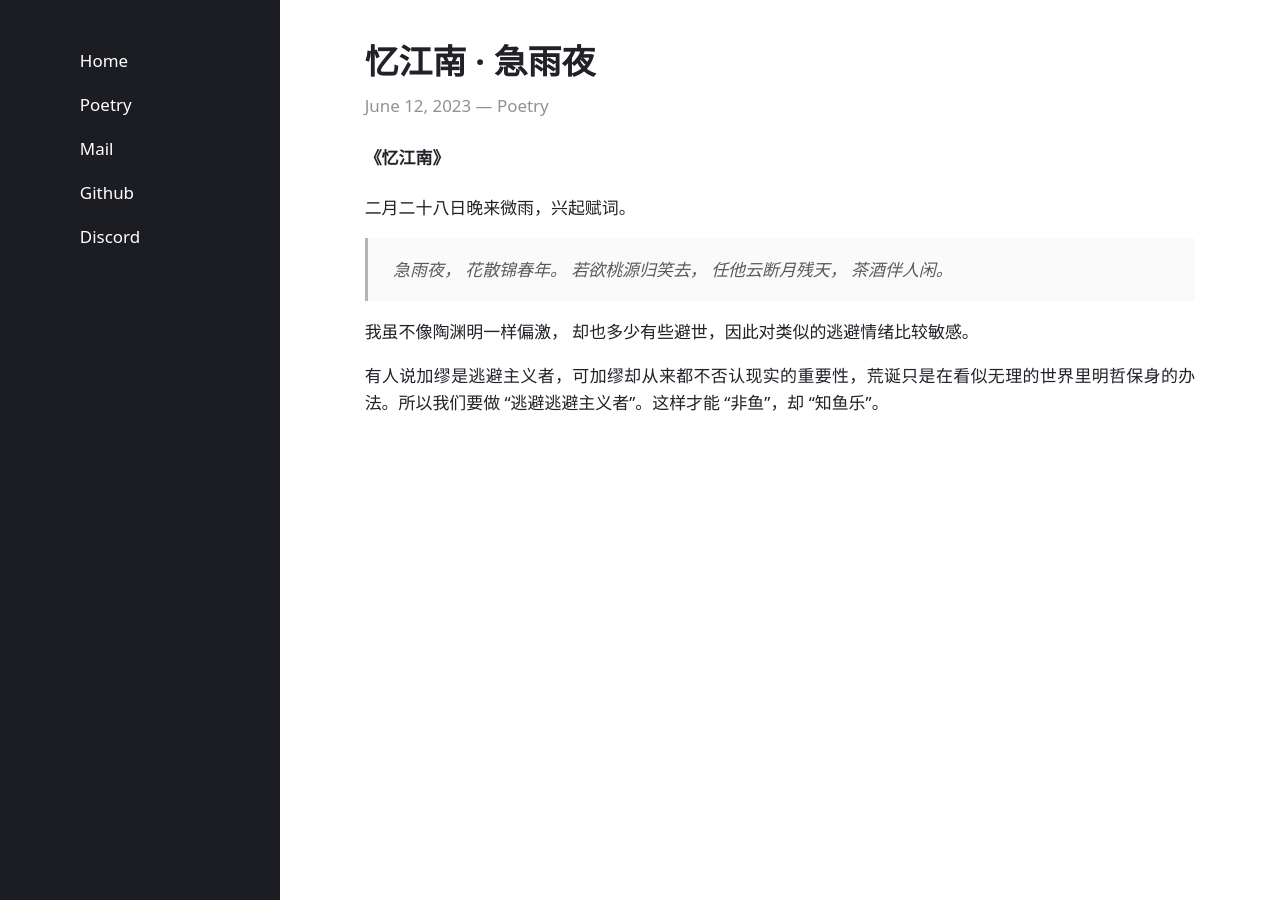
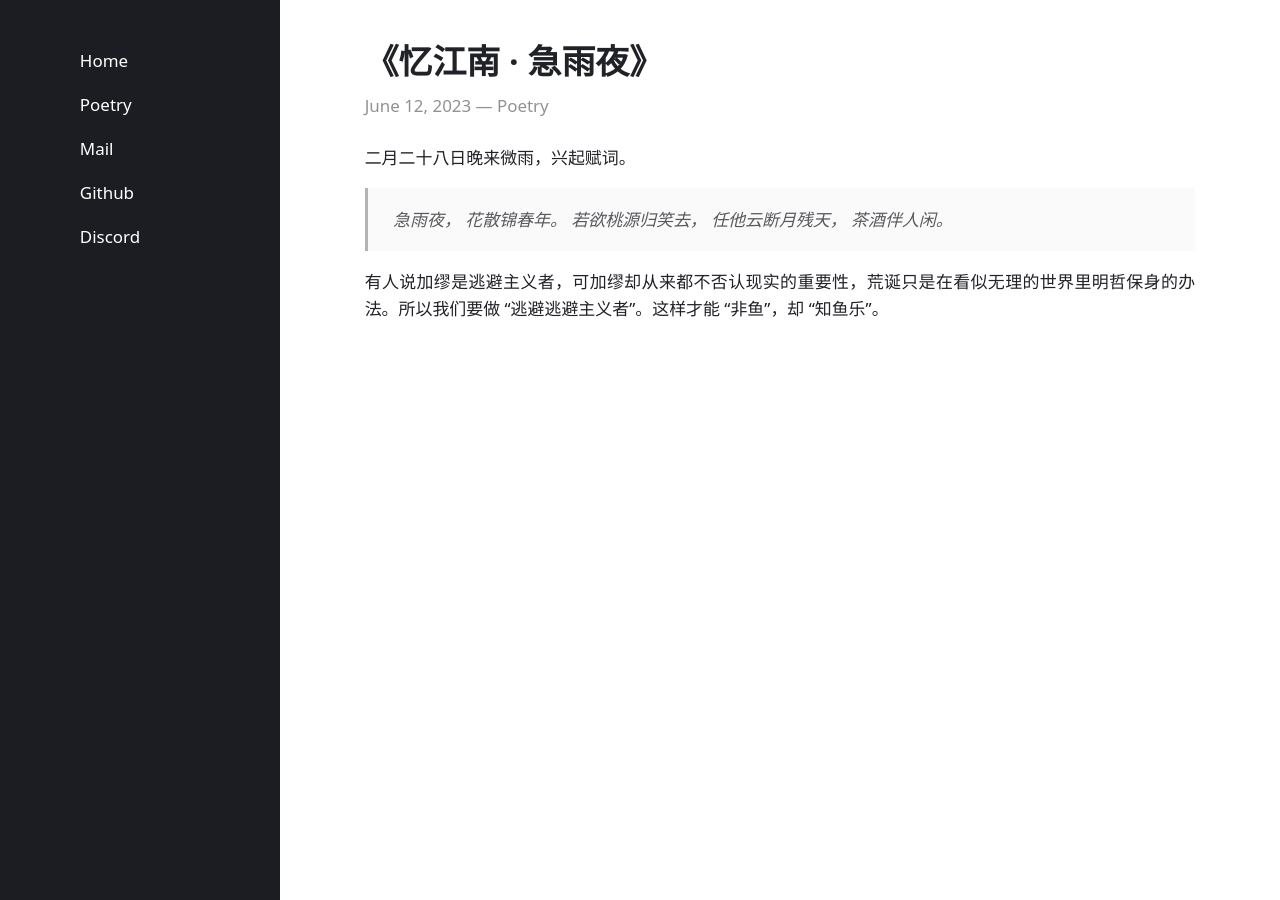
Before and after one commit to chris-zy-liu/chris-zy-liu.github.io, a Jekyll site: the page built from _posts/2023-06-12-yijiangnan.md, in a window 1280 px wide. Built offline with Jekyll 4.4.1, drawn with Linux system fonts in a browser that asks for light colours.

```diff
--- a/_posts/2023-06-12-poetry1.md
+++ b/_posts/2023-06-12-yijiangnan.md
@@ -1,10 +1,9 @@
 ---
-title: "忆江南 · 急雨夜"
+title: "《忆江南 · 急雨夜》"
 layout: post
 categories: Poetry
 ---
 
-#### 《忆江南》
 二月二十八日晚来微雨，兴起赋词。
 
 > *急雨夜，*
@@ -13,6 +12,4 @@ categories: Poetry
 > *任他云断月残天，*
 > *茶酒伴人闲。*
 
-我虽不像陶渊明一样偏激， 却也多少有些避世，因此对类似的逃避情绪比较敏感。
-
 有人说加缪是逃避主义者，可加缪却从来都不否认现实的重要性，荒诞只是在看似无理的世界里明哲保身的办法。所以我们要做 “逃避逃避主义者”。这样才能 “非鱼”，却 “知鱼乐”。
```
